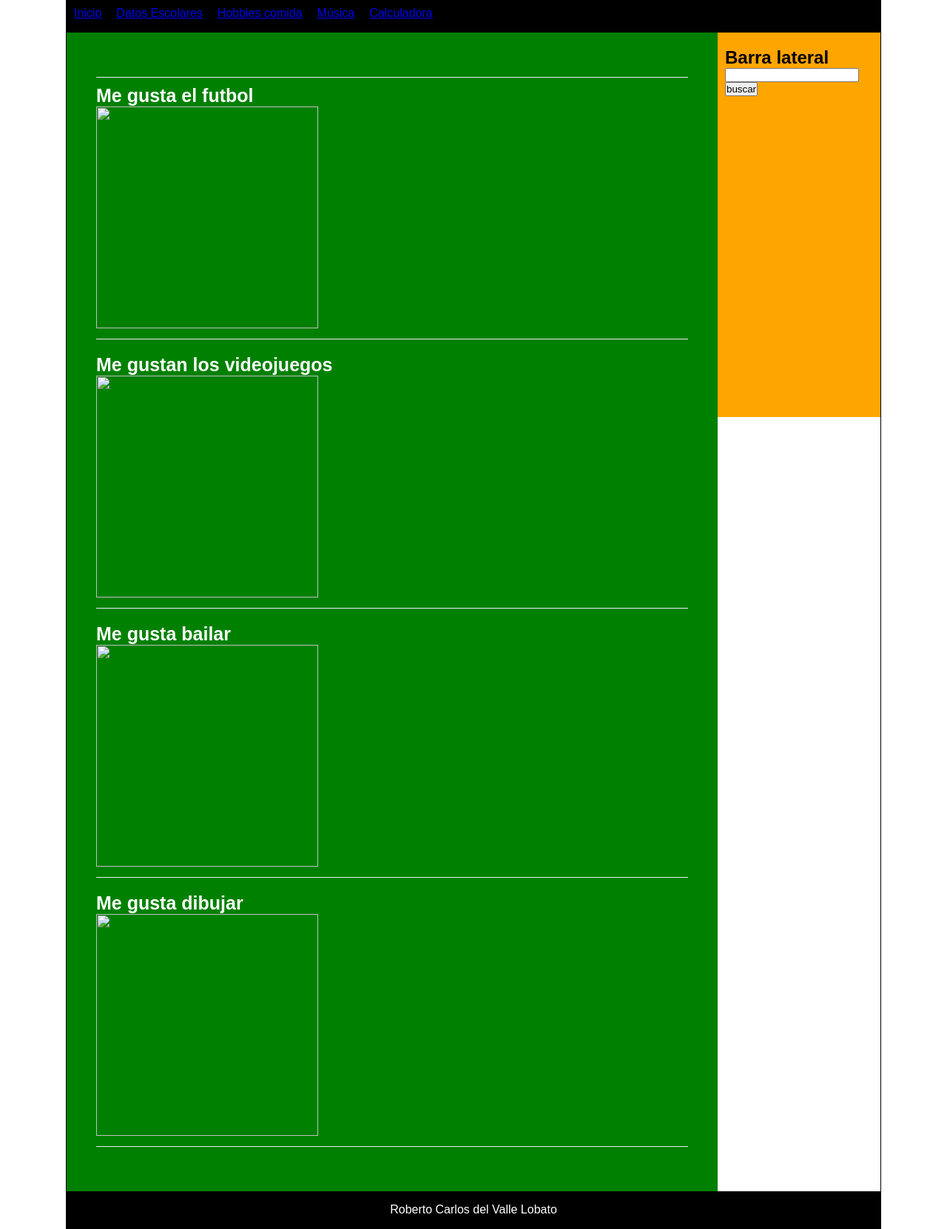
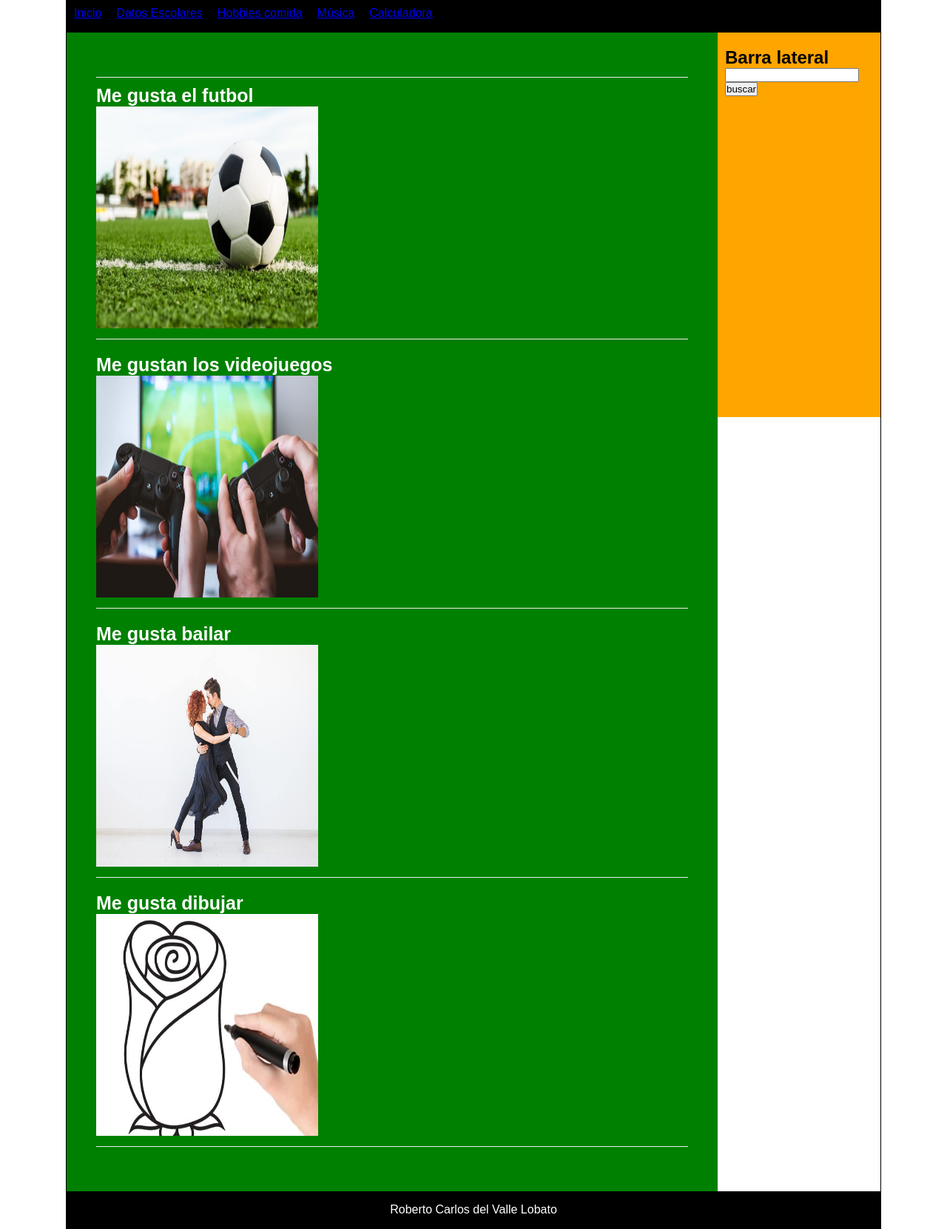
Before and after one commit to Robertojr2003/Robertoproyecto6f, a plain HTML site: page Hobbiest.html in a window 1280 px wide. Shown: the part 111-1773 px from the top of the page at 74% size. Drawn offline with Linux system fonts and the light colour scheme.

Commit message:
Add files via upload

```diff
--- a/Hobbiest.html
+++ b/Hobbiest.html
@@ -54,26 +54,26 @@
       <section id="content">
         <article class="article">
           <h2> Me gusta el futbol </h2>
-          <img src="imágenes/Fútbol.jpg" height="300px" width="300px">
+          <img src="Fútbol.jpg" height="300px" width="300px">
 
 
         </article>
         <article class="article">
           <h2> Me gustan los videojuegos </h2>
-          <img src="imágenes/Videojuegos.jpg" height="300px" width="300px">
+          <img src="Videojuegos.jpg" height="300px" width="300px">
 
 
         </article>
         <article class="article">
           <h2> Me gusta bailar </h2>
-          <img src="imágenes/Bailar.jpg" height="300px" width="300px">
+          <img src="Bailar.jpg" height="300px" width="300px">
 
 
 
         </article>
         <article class="article">
           <h2> Me gusta dibujar </h2>
-          <img src="imágenes/Dibujar.jpg" height="300px" width="300px">
+          <img src="Dibujar.jpg" height="300px" width="300px">
 
 
         </article>
```
Also changed, not shown: comida.html (+4 -4 lines).
